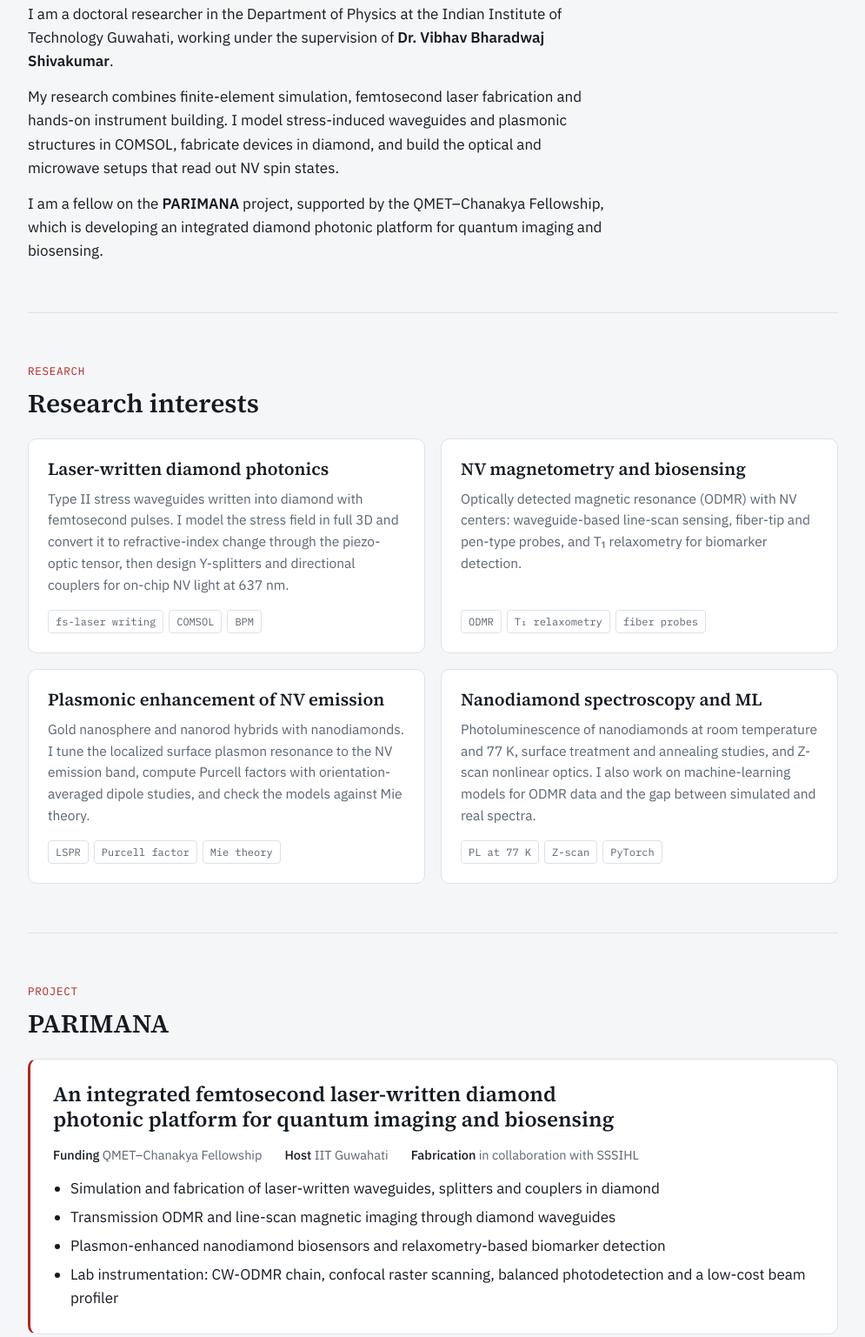
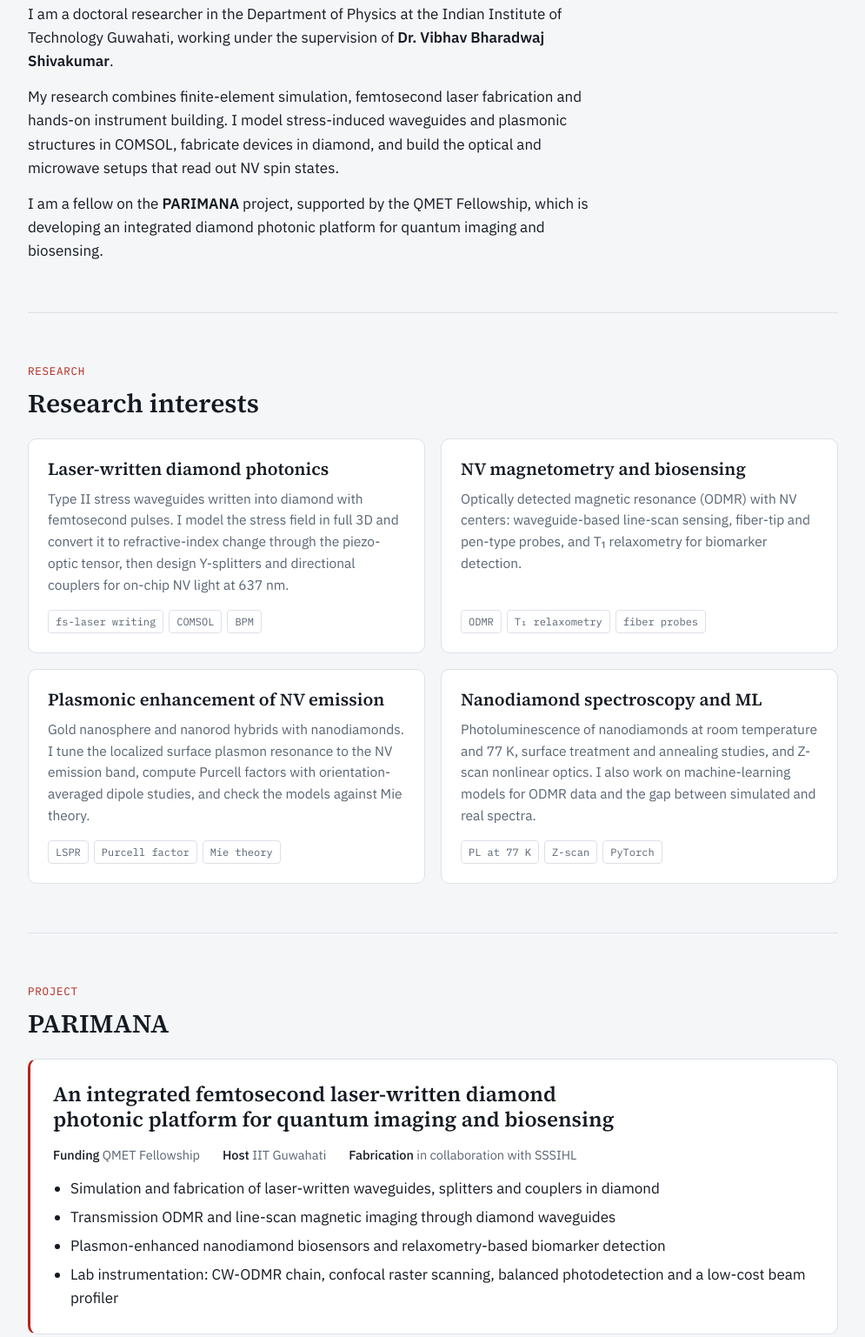
Before and after one commit to sachinnegi128-tech/sachinnegi128-tech.github.io, a plain HTML site: page index.html in a window 1280 px wide. Shown: the part 672-2209 px from the top of the page at 87% size, without its empty margins (142-1137 px from the left). Drawn offline with Linux system fonts and the light colour scheme.

Commit message:
Rename fellowship to QMET Fellowship
Co-Authored-By: Claude Opus 5.5 <noreply@anthropic.com>
Claude-Session: https://claude.ai/code/session_01TRfCnrDVp9AxFGquzLeok2

```diff
--- a/index.html
+++ b/index.html
@@ -177,7 +177,7 @@ footer{border-top:1px solid var(--line);padding:28px 0 40px;color:var(--muted);f
     <div class="prose">
       <p>I am a doctoral researcher in the Department of Physics at the Indian Institute of Technology Guwahati, working under the supervision of <b>Dr. Vibhav Bharadwaj Shivakumar</b>.</p>
       <p>My research combines finite-element simulation, femtosecond laser fabrication and hands-on instrument building. I model stress-induced waveguides and plasmonic structures in COMSOL, fabricate devices in diamond, and build the optical and microwave setups that read out NV spin states.</p>
-      <p>I am a fellow on the <b>PARIMANA</b> project, supported by the QMET–Chanakya Fellowship, which is developing an integrated diamond photonic platform for quantum imaging and biosensing.</p>
+      <p>I am a fellow on the <b>PARIMANA</b> project, supported by the QMET Fellowship, which is developing an integrated diamond photonic platform for quantum imaging and biosensing.</p>
     </div>
   </section>
 
@@ -214,7 +214,7 @@ footer{border-top:1px solid var(--line);padding:28px 0 40px;color:var(--muted);f
     <div class="project">
       <h3>An integrated femtosecond laser-written diamond photonic platform for quantum imaging and biosensing</h3>
       <div class="kv">
-        <span><b>Funding</b> QMET–Chanakya Fellowship</span>
+        <span><b>Funding</b> QMET Fellowship</span>
         <span><b>Host</b> IIT Guwahati</span>
         <span><b>Fabrication</b> in collaboration with SSSIHL</span>
       </div>
@@ -263,7 +263,7 @@ footer{border-top:1px solid var(--line);padding:28px 0 40px;color:var(--muted);f
       </div>
       <ul class="timeline">
         <li><span class="when">2026</span><span>Organizing team, EMPO-2026, IIT Guwahati</span></li>
-        <li><span class="when">Ongoing</span><span>Fellow, PARIMANA project (QMET–Chanakya Fellowship)</span></li>
+        <li><span class="when">Ongoing</span><span>Fellow, PARIMANA project (QMET Fellowship)</span></li>
         <li><span class="when">Ongoing</span><span>Teaching assistant, Department of Physics, IIT Guwahati</span></li>
       </ul>
     </div>
```
